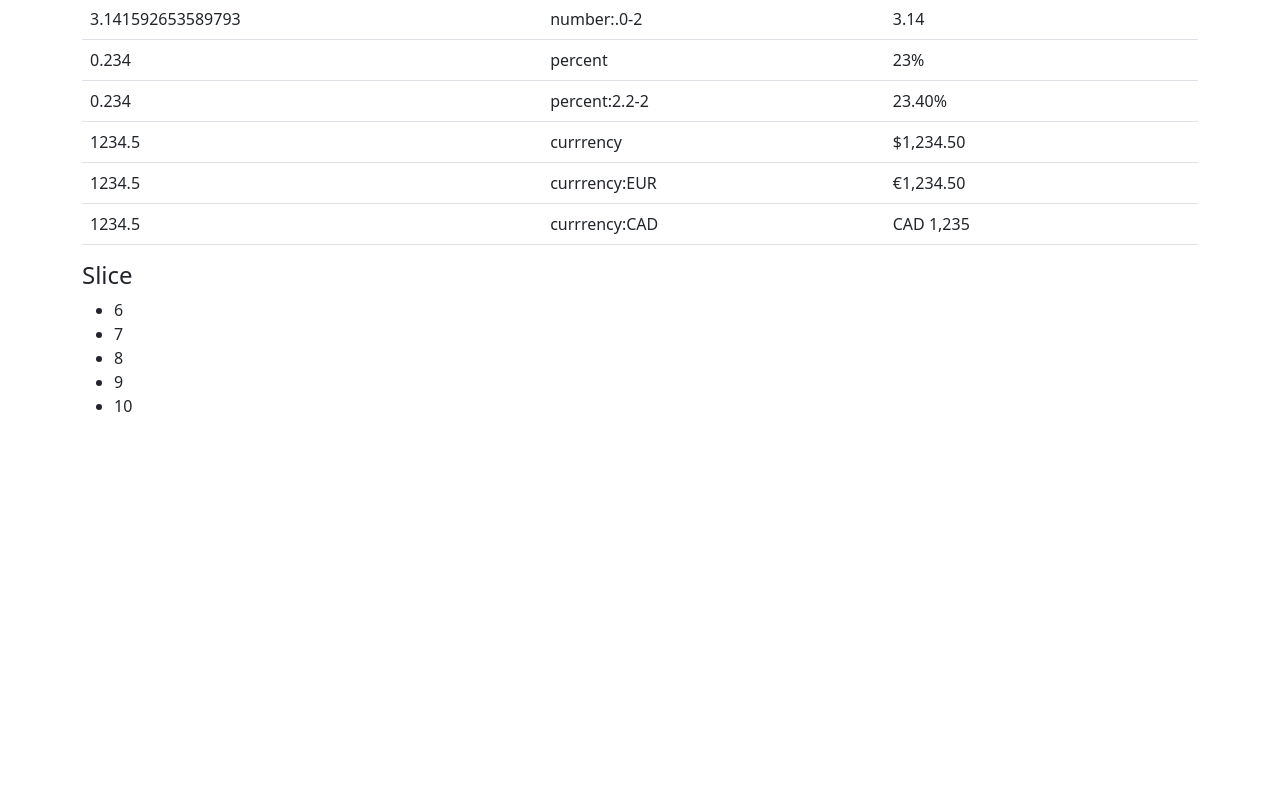
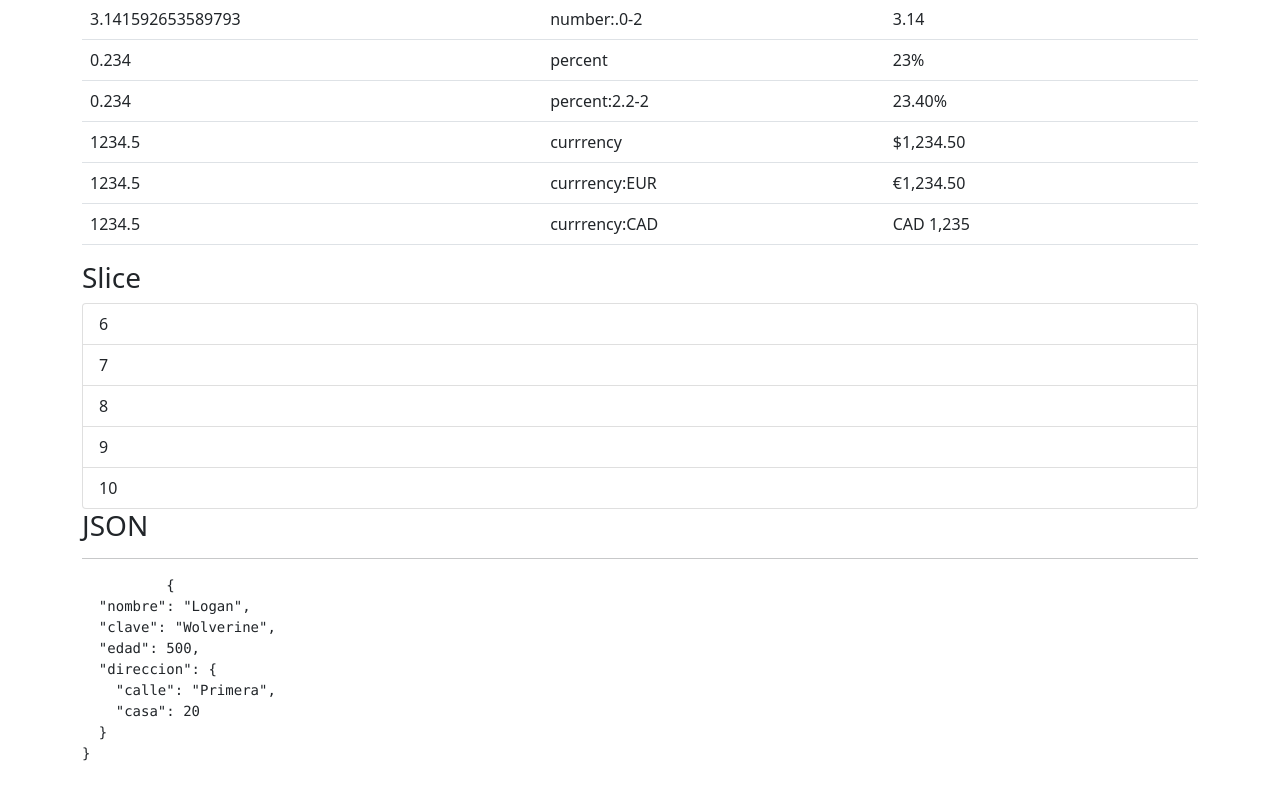
Before and after one commit to saullainez/pipes, an Angular app: page / in a window 1280 px wide. Shown: the part 344-1144 px from the top of the page. Before the commit the page ends 800 px from the top, so only its background shows below. Built offline with nearby package versions, Linux system fonts and the light colour scheme.

Commit message:
Pipe: json

```diff
--- a/src/app/app.component.html
+++ b/src/app/app.component.html
@@ -70,9 +70,20 @@
       </tbody>
     </table>
 
-    <h4>Slice</h4>
-    <ul>
-      <li *ngFor="let item of arreglo | slice:5:20">{{item}}</li>
+    <h3>Slice</h3>
+    <ul class="list-group">
+      <li *ngFor="let item of arreglo | slice:5:20" class="list-group-item">{{item}}</li>
     </ul>
+
+    <h3>JSON</h3>
+    <hr>
+    <div class="row mb-5">
+      <div class="col">
+        <pre>
+          {{ heroe | json }}
+        </pre>
+
+      </div>
+    </div>
   </div>
 </div>
--- a/src/app/app.component.ts
+++ b/src/app/app.component.ts
@@ -12,4 +12,14 @@ export class AppComponent {
   PI : number = Math.PI;
   porcentaje : number = 0.234;
   salario: number = 1234.5;
+
+  heroe = {
+    nombre : 'Logan',
+    clave : 'Wolverine',
+    edad : 500,
+    direccion : {
+      calle : 'Primera',
+      casa : 20
+    }
+  };
 }
```
